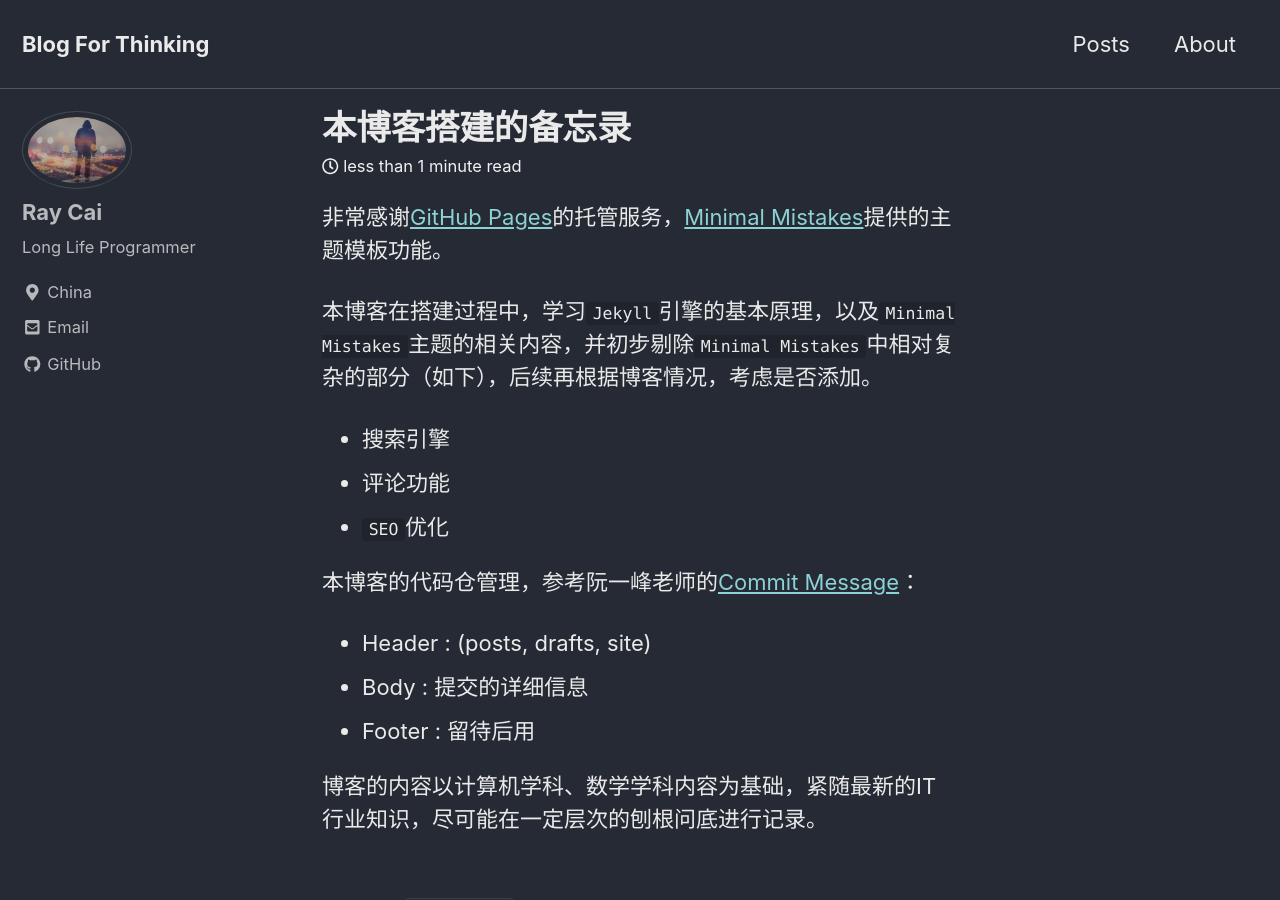
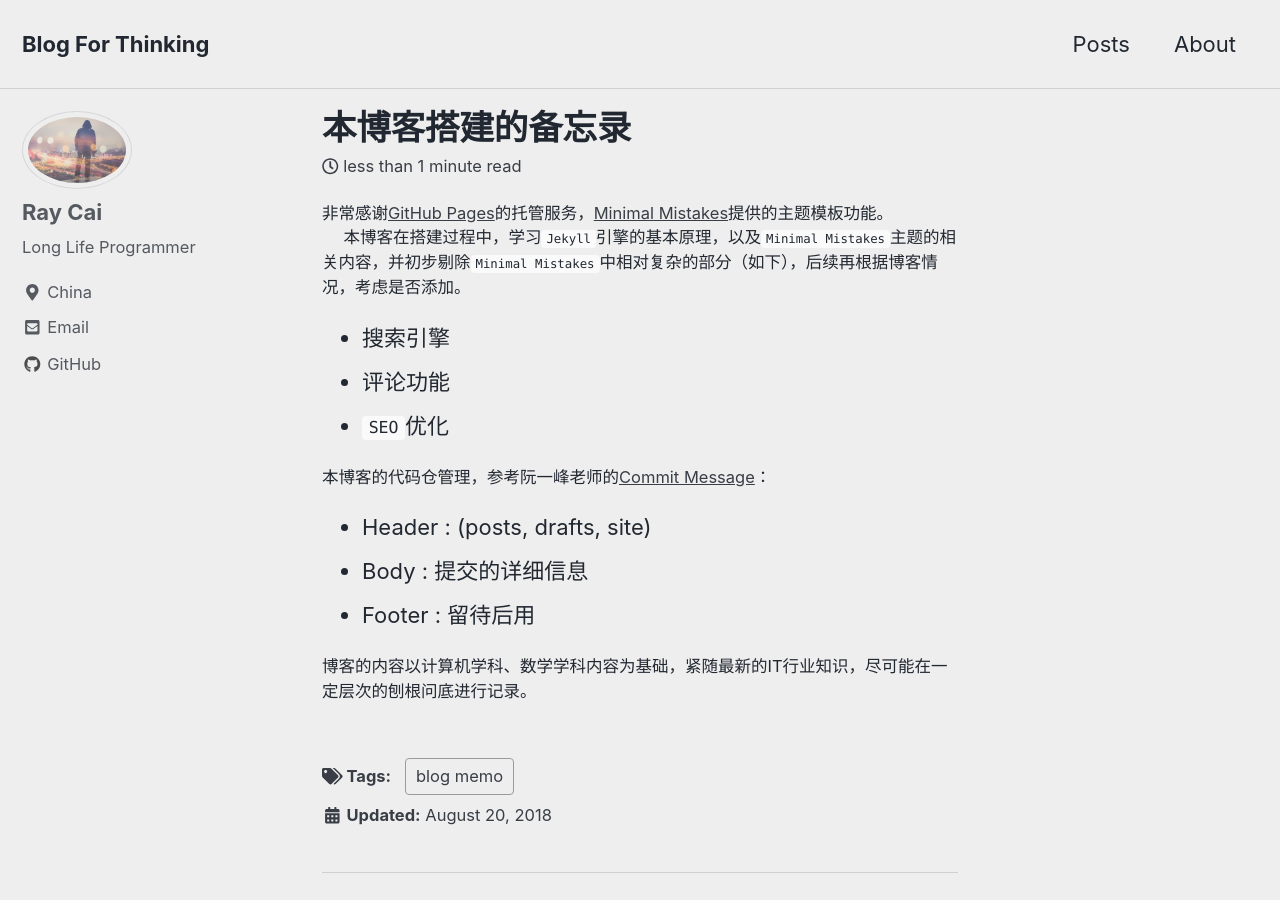
Before and after one commit to ray-learn/ray-learn, a Jekyll site: the page built from _posts/2018-08-20-blog-rules.md, in a window 1280 px wide and 900 px high. Built offline with Jekyll 4.4.1, drawn with Linux system fonts in a browser that asks for light colours; nearby versions of some CDN libraries.

Commit message:
site: change theme and site config.

```diff
--- a/_config.yml
+++ b/_config.yml
@@ -1,5 +1,5 @@
 remote_theme             : "mmistakes/minimal-mistakes"
-minimal_mistakes_skin    : "dark" # "air", "aqua", "contrast", "dark", "dirt", "neon", "mint", "plum", "sunrise"
+minimal_mistakes_skin    : "air" # "air", "aqua", "contrast", "dark", "dirt", "neon", "mint", "plum", "sunrise"
 
 # Site Settings
 locale                   : "en-US"
--- a/_sass/minimal-mistakes/_page.scss
+++ b/_sass/minimal-mistakes/_page.scss
@@ -73,8 +73,11 @@
   }
 
   p,
-  li,
   dl {
+    font-size: 0.75em;
+  }
+
+  li {
     font-size: 1em;
   }
 
--- a/_sass/minimal-mistakes/_variables.scss
+++ b/_sass/minimal-mistakes/_variables.scss
@@ -9,7 +9,7 @@
 $doc-font-size: 16 !default;
 
 /* paragraph indention */
-$paragraph-indent: false !default; // true, false (default)
+$paragraph-indent: true !default; // true, false (default)
 $indent-var: 1.3em !default;
 
 /* system typefaces */
```
